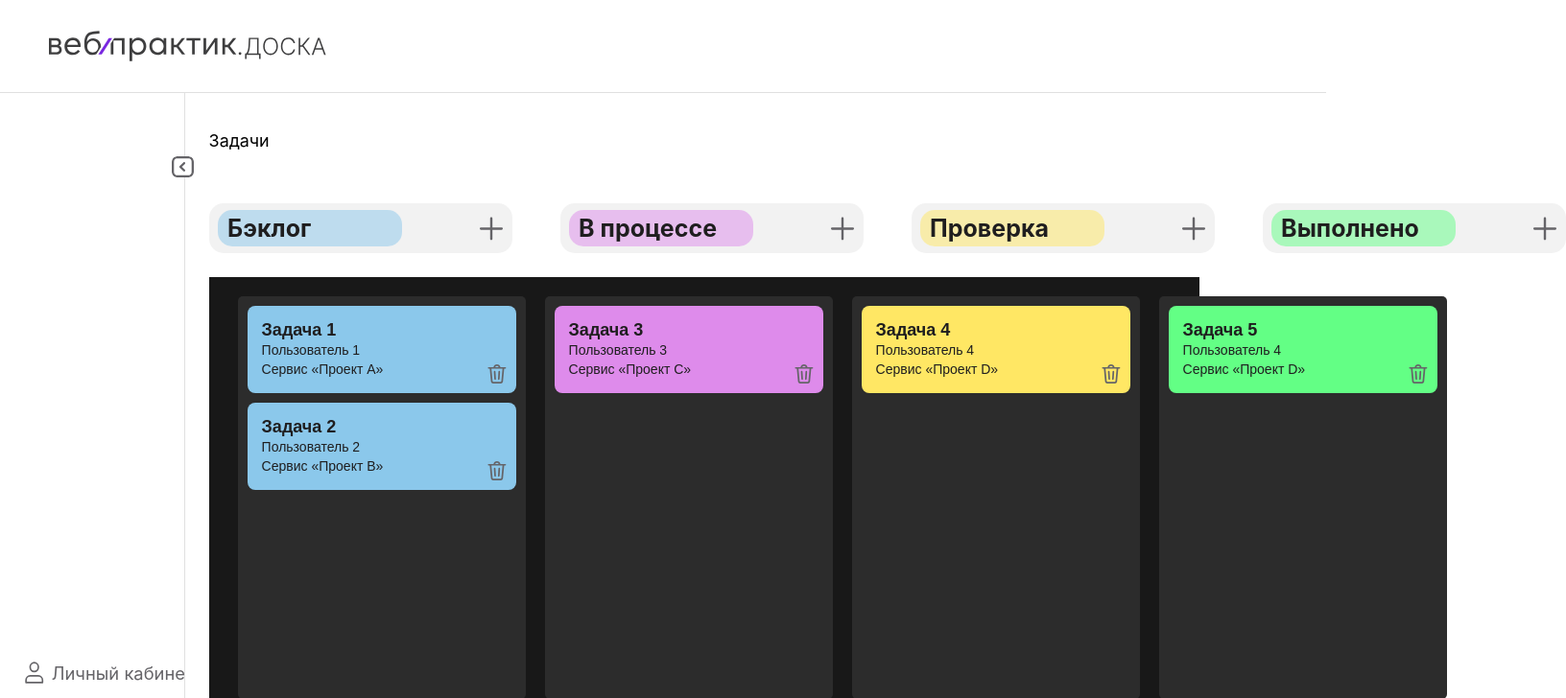
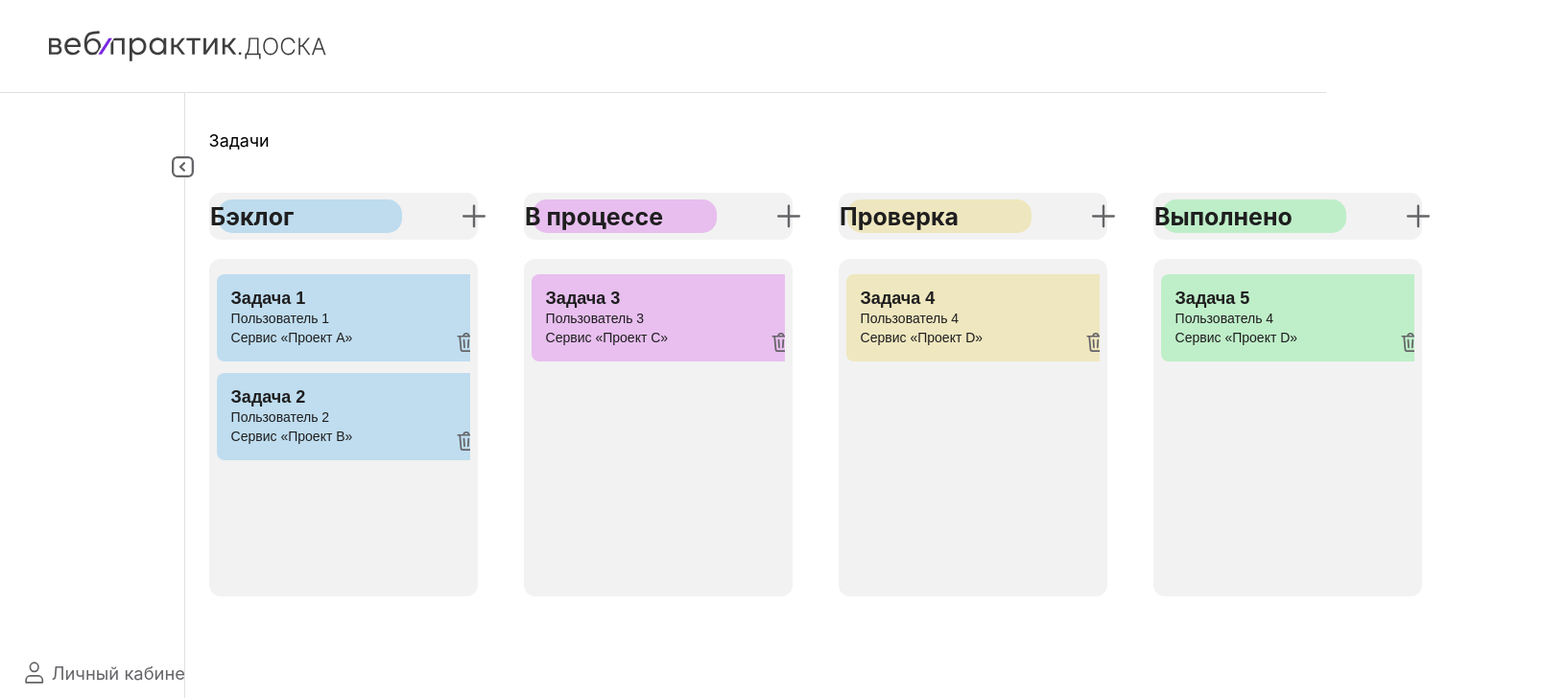
Before and after one commit to Duckkkkkkkkkkkk/hackaton_react_frontend, a React (Create React App) app: page /tasks in a window 1280 px wide. Shown: the top 728 px of the page at 96% size, 1632 px wide, since content can reach past the window. Built offline with nearby package versions, Linux system fonts and the light colour scheme.

Commit message:
canban$taskcard fix
Сделал стили для канбана, плашки таски и по мелочи в соответствии с дизайном

```diff
--- a/src/components/KanbanBoard/KanbanBoard.css
+++ b/src/components/KanbanBoard/KanbanBoard.css
@@ -1,22 +1,23 @@
 .kanban-board {
     display: flex;
-    justify-content: space-between;
-    padding: 20px;
-    background-color: #181818;
+    align-items: center;
+    gap: 6vh;
   }
 
   .kanban-column {
-    flex: 1;
-    margin: 0 10px;
-    background-color: #2c2c2c;
-    border-radius: 5px;
-    padding: 10px;
-    height: 400px;
+    display: flex;
+    justify-content: center;
+    background-color: #f2f2f2;
+    padding: 2vh 1vh 2vh 1vh;
+    border-radius: 1.5vh;
+    position: relative;
+    width: 33vh;
+    min-height: 40vh;
   }
 
   .task-list {
     display: flex;
     flex-direction: column;
-    gap: 10px;
+    gap: 1.5vh;
     overflow-y: auto;
   }
--- a/src/components/TaskCard/TaskCard.css
+++ b/src/components/TaskCard/TaskCard.css
@@ -12,19 +12,20 @@
 
   /* Цвет фона в зависимости от статуса */
   .task-card.backlog {
-    background-color: #8bc8eb;
+    /* background-color: rgb(139, 200, 235); */
+    background-color: rgba(139, 200, 235, 0.5)
 }
 
   .task-card.inProgress {
-    background-color: #de8beb;
+    background-color: rgba(222, 139, 235, 0.5);
 }
 
   .task-card.review {
-    background-color: #ffe764;
+    background-color: rgba(235, 220, 139, 0.5);
 }
 
   .task-card.done {
-    background-color: #63ff85;
+    background-color: rgba(139, 235, 160, 0.5);
 }
 
   .task-card-content {
@@ -59,4 +60,9 @@
     width: 20px;
     height: 20px;
     cursor: pointer;
+    transition: filter 0.3s;
   }
+
+  .task-card-delete-icon:hover {
+    filter: brightness(0) saturate(100%);
+  }
--- a/src/components/TaskTitle/TaskTitle.css
+++ b/src/components/TaskTitle/TaskTitle.css
@@ -1,13 +1,14 @@
 .task-title {
-    display: flex;
-    align-items: center;
-    background-color: #f2f2f2;
-    padding: 7px 9.5px;
-    border-radius: 15px;
-    position: relative;
-    max-width: 297px;
-    margin-top: 55px;
-    margin-bottom: 25px;
+  display: flex;
+  align-items: center;
+  background-color: #f2f2f2;
+  padding: 0.7vh 1vh;
+  border-radius: 1.5vh;
+  position: relative;
+  width: 33vh;
+  margin-top: 5.5vh;
+  margin-bottom: 2.5vh;
+  justify-content: center;
   }
 
   .task-background {
@@ -31,11 +32,11 @@
   }
 
   .task-background.review {
-    background-color: #ffe764;
+    background-color: #ebdc8b;
   }
 
   .task-background.done {
-    background-color: #63ff85;
+    background-color: #8beba0;
   }
 
   .task-text {
@@ -54,4 +55,9 @@
     height: 25px;
     cursor: pointer;
     z-index: 1;
-  }
+    transition: filter 0.3s; /* Плавный переход */
+}
+
+.task-icon:hover {
+    filter: brightness(0) saturate(100%);
+}
--- a/src/pages/TasksPage/TasksPage.css
+++ b/src/pages/TasksPage/TasksPage.css
@@ -1,6 +1,6 @@
 .task-titles {
     display: flex;
-    gap: 50px;
+    gap: 6vh;
     align-items: center;
 }
 
```
